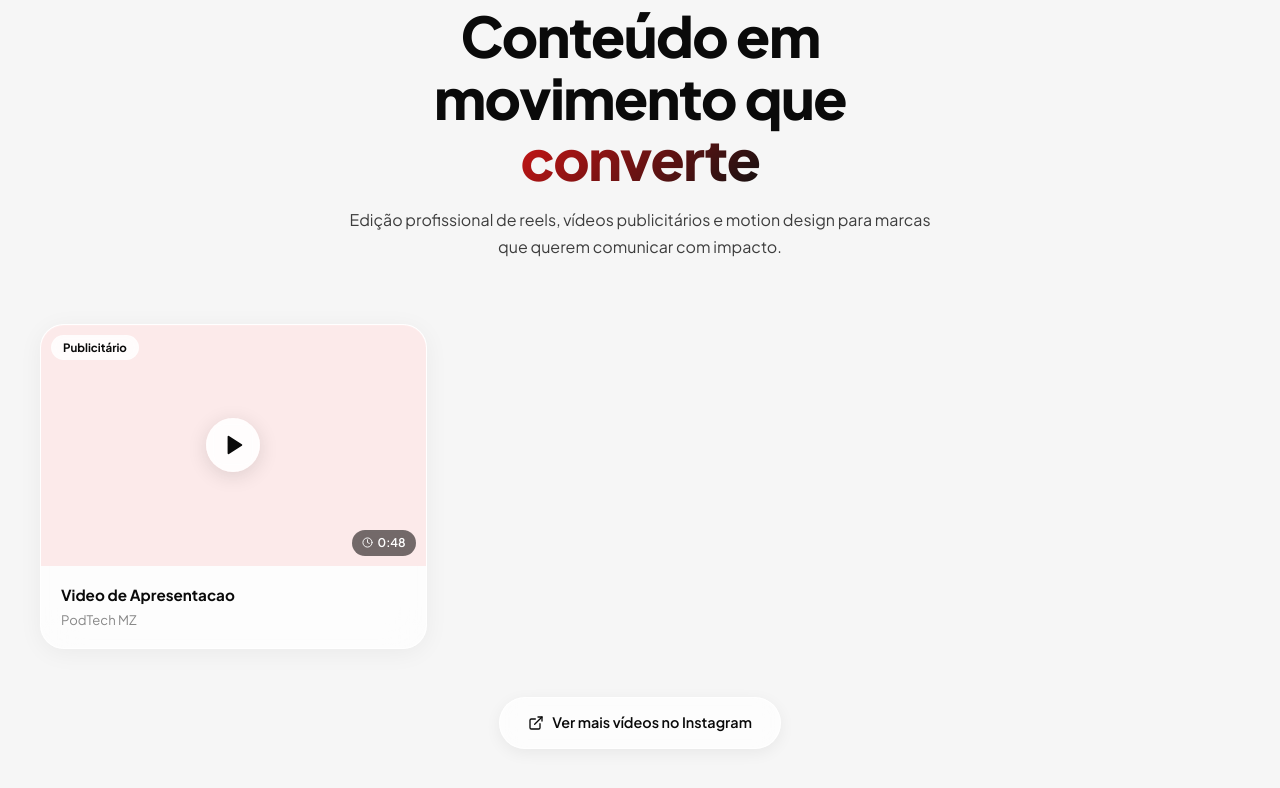
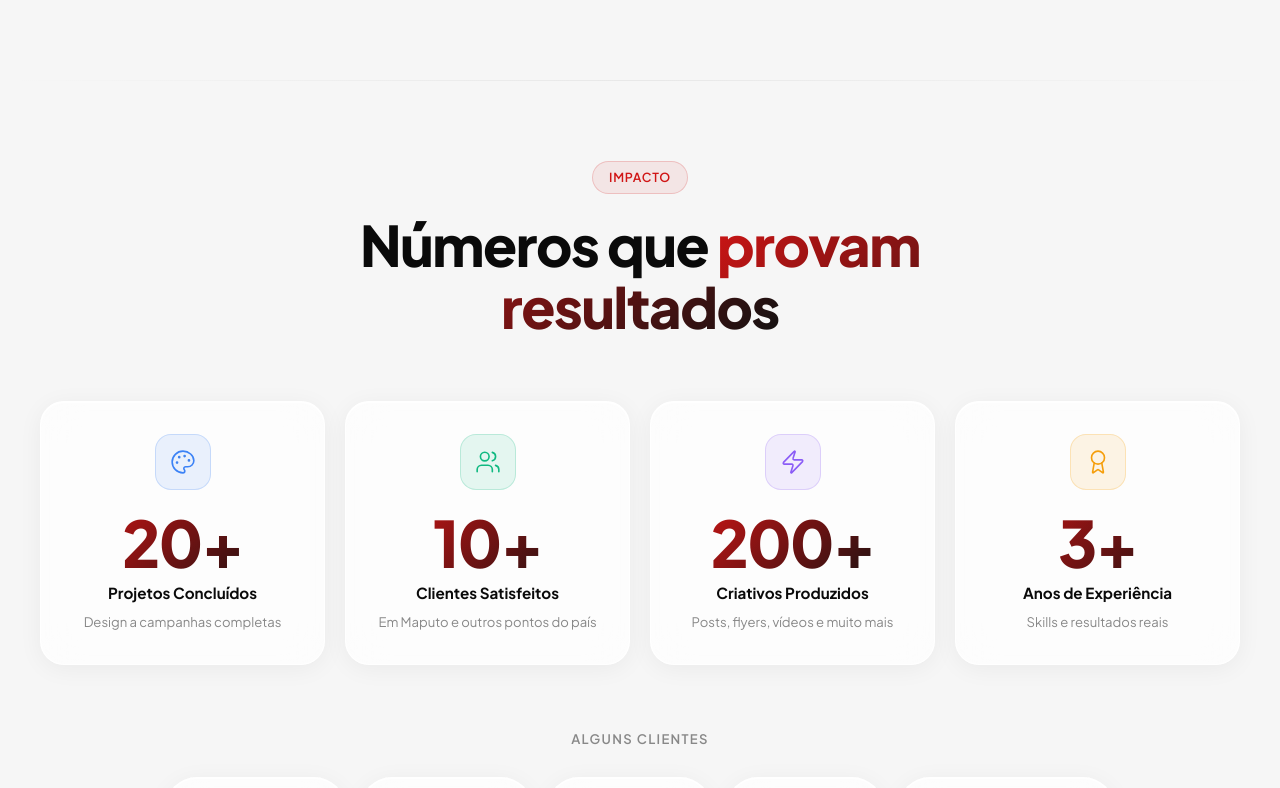
Before and after one commit to Eddyarsenio/graphic-essence, a Next.js app: page / in a window 1280 px wide. Shown: the part 7432-8220 px from the top of the page. Built offline with nearby package versions, Linux system fonts and the light colour scheme.

Commit message:
fix videos section crash

```diff
--- a/components/Videos.jsx
+++ b/components/Videos.jsx
@@ -1,96 +1,11 @@
 'use client'
-
-import { motion } from 'framer-motion'
-import { Play, Clock, ExternalLink } from 'lucide-react'
-
-const videos = [
-  { id:1, title:'Video de Apresentacao',    client:'PodTech MZ',     duration:'0:48', category:'Publicitário', accent:'rgba(239,68,68,0.10)',   src:'/videos/podtech.mp4', thumbnail:'/images/thumb1.jpg'   },
- /* { id:2, title:'Odete Eventos — Gala de Fim de Ano',        client:'Odete Eventos',  duration:'1:20', category:'Eventos',      accent:'rgba(139,92,246,0.10)',  src:'/videos/placeholder-2.mp4', thumbnail:'/images/thumbnails/odete-eventos.jpg' },
-  { id:3, title:'Reel Clínica Dental — Antes & Depois',      client:'DentalCare MZ',  duration:'0:45', category:'Saúde',        accent:'rgba(16,185,129,0.10)',  src:'/videos/placeholder-3.mp4', thumbnail:'/images/thumbnails/dental.jpg'        },
-  { id:4, title:'Motion Logo — Animação de Marca',           client:'Projecto Pessoal', duration:'0:10', category:'Motion',   accent:'rgba(59,130,246,0.10)',  src:'/videos/placeholder-4.mp4', thumbnail:'/images/thumbnails/motion.jpg'        },
-  { id:5, title:'Reel Restaurante — Especial do Dia',        client:'Sabor do Mar',   duration:'0:20', category:'Restaurante', accent:'rgba(245,158,11,0.10)',  src:'/videos/placeholder-5.mp4', thumbnail:'/images/thumbnails/restaurante.jpg'   },
-  { id:6, title:'Campanha Salão — Transformações',           client:'Hair Studio MZ', duration:'0:35', category:'Beleza',      accent:'rgba(236,72,153,0.10)',  src:'/videos/placeholder-6.mp4', thumbnail:'/images/thumbnails/salao.jpg'         },
-   */
-]
 
 export default function Videos() {
   return (
     <section id="videos" className="section">
       <div className="container">
-        <div style={{ textAlign:'center', maxWidth:600, margin:'0 auto 64px' }}>
-          <motion.div className="section-label" initial={{ opacity:0, y:20 }} whileInView={{ opacity:1, y:0 }} viewport={{ once:true }}>
-            Vídeos
-          </motion.div>
-          <motion.h2 className="display-lg" initial={{ opacity:0, y:20 }} whileInView={{ opacity:1, y:0 }} viewport={{ once:true }} transition={{ delay:0.1 }} style={{ marginBottom:16 }}>
-            Conteúdo em movimento que <span className="gradient-text">converte</span>
-          </motion.h2>
-          <motion.p initial={{ opacity:0, y:16 }} whileInView={{ opacity:1, y:0 }} viewport={{ once:true }} transition={{ delay:0.2 }}
-            style={{ color:'var(--text-secondary)', lineHeight:1.7 }}>
-            Edição profissional de reels, vídeos publicitários e motion design para marcas que querem comunicar com impacto.
-          </motion.p>
-        </div>
-
-        <div style={{ display:'grid', gridTemplateColumns:'repeat(auto-fill, minmax(300px,1fr))', gap:20 }}>
-          {videos.map((v, i) => (
-            <motion.div key={v.id}
-              initial={{ opacity:0, y:30 }} whileInView={{ opacity:1, y:0 }}
-              viewport={{ once:true, amount:0.2 }} transition={{ duration:0.6, delay: i * 0.08 }}
-              className="glass-card" style={{ borderRadius:24, overflow:'hidden', cursor:'pointer' }}
-              whileHover={{ scale:1.02 }}>
-
-              {/*
-                ══ THUMBNAIL DO VÍDEO ═══════════════════
-                Substituir o bloco abaixo por:
-                <img src={v.thumbnail} alt={v.title}
-                  style={{ width:'100%', aspectRatio:'16/10', objectFit:'cover', display:'block' }} />
-                Pasta: /public/images/thumbnails/
-                ════════════════════════════════════════
-              */}
-              <div style={{
-                width:'100%', aspectRatio:'16/10', position:'relative',
-                background: v.accent, display:'flex', alignItems:'center', justifyContent:'center',
-              }}>
-                {/* Botão play */}
-                <div style={{
-                  width:54, height:54, borderRadius:'50%',
-                  background:'rgba(255,255,255,0.92)', backdropFilter:'blur(8px)',
-                  display:'flex', alignItems:'center', justifyContent:'center',
-                  boxShadow:'0 4px 20px rgba(0,0,0,0.12)',
-                }}>
-                  <Play size={22} fill="var(--text)" color="var(--text)" style={{ marginLeft:2 }} />
-                </div>
-
-                {/* Duração */}
-                <div style={{ position:'absolute', bottom:10, right:10, padding:'4px 10px', borderRadius:100,
-                  background:'rgba(0,0,0,0.55)', backdropFilter:'blur(8px)',
-                  color:'white', fontSize:'0.75rem', fontWeight:600,
-                  display:'flex', alignItems:'center', gap:5 }}>
-                  <Clock size={11} /> {v.duration}
-                </div>
-
-                {/* Categoria */}
-                <div style={{ position:'absolute', top:10, left:10, padding:'4px 12px', borderRadius:100,
-                  background:'rgba(255,255,255,0.88)', backdropFilter:'blur(8px)',
-                  fontSize:'0.72rem', fontWeight:700, color:'var(--text)' }}>
-                  {v.category}
-                </div>
-              </div>
-
-              <div style={{ padding:'18px 20px' }}>
-                <div style={{ fontWeight:700, fontSize:'0.95rem', marginBottom:4 }}>{v.title}</div>
-                <div style={{ color:'var(--text-muted)', fontSize:'0.82rem' }}>{v.client}</div>
-              </div>
-            </motion.div>
-          ))}
-        </div>
-
-        <motion.div initial={{ opacity:0 }} whileInView={{ opacity:1 }} viewport={{ once:true }}
-          style={{ textAlign:'center', marginTop:48 }}>
-          <a href="https://instagram.com/graphic.essence" target="_blank" rel="noopener noreferrer"
-            className="btn-glass" style={{ display:'inline-flex', alignItems:'center', gap:8 }}>
-            <ExternalLink size={16} /> Ver mais vídeos no Instagram
-          </a>
-        </motion.div>
+        <h2>Vídeos</h2>
+        <p>Secção temporariamente desativada para manutenção.</p>
       </div>
     </section>
   )
```
